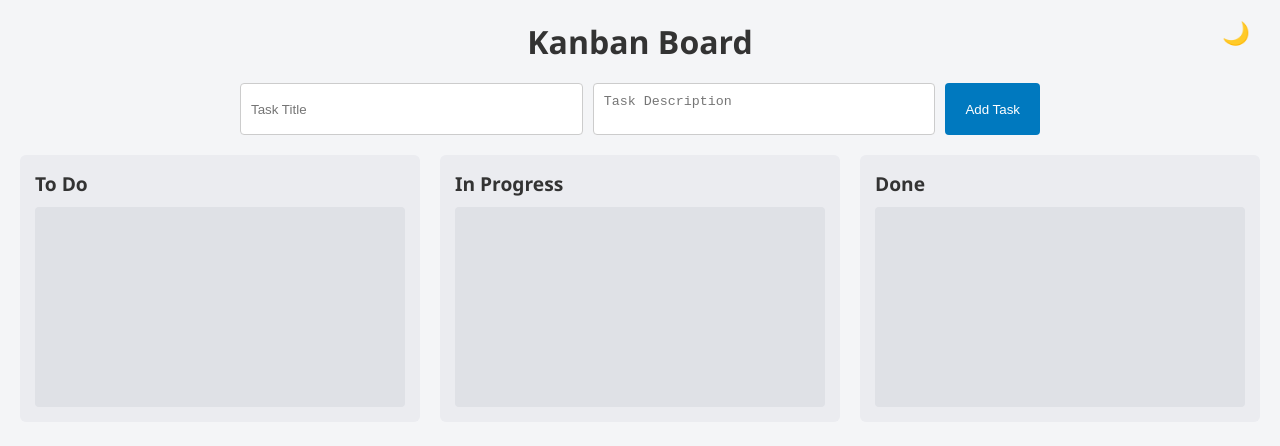
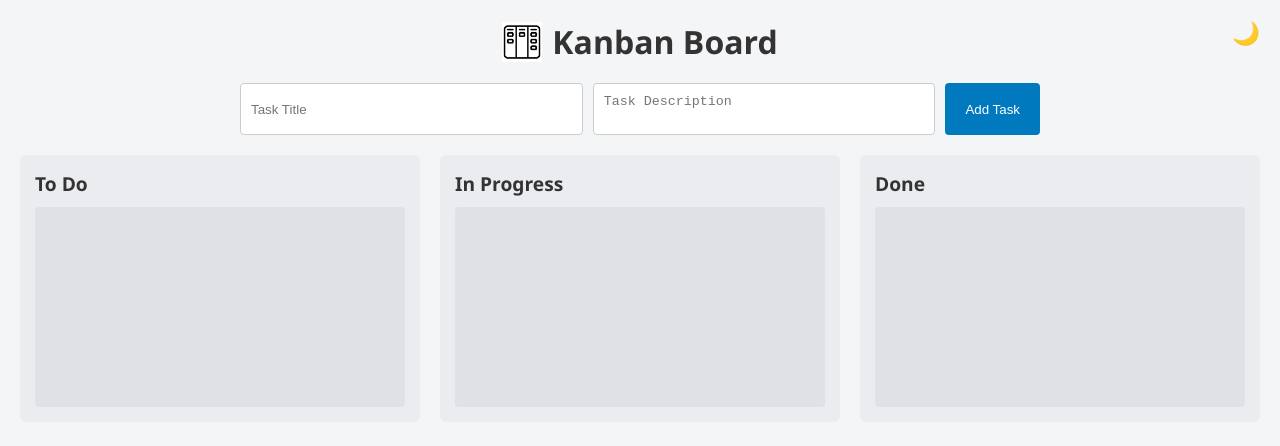
Before and after one commit to dsaikiran01/Dynamic-Kanban-Board, a plain HTML site: page index.html in a window 1280 px wide. Drawn offline with Linux system fonts and the light colour scheme.

Commit message:
added README, icon and logo

```diff
--- a/css/styles.css
+++ b/css/styles.css
@@ -62,11 +62,24 @@ h1 {
   color: var(--text-color);
 }
 
+/* === logo === */
+.logo-title {
+  display: flex;
+  align-items: center;
+  justify-content: center;
+  gap: 10px;
+}
+
+.logo {
+  height: 40px;
+  width: auto;
+}
+
 /* === Theme Toggle === */
 .theme-toggle-btn {
   position: absolute;
   top: 20px;
-  right: 30px;
+  right: 20px;
   background: transparent;
   font-size: 1.4rem;
   border: none;
@@ -217,7 +230,7 @@ h1 {
   padding: 10px;
   margin-bottom: 10px;
   border-radius: 4px;
-  box-shadow: 0 2px 4px rgba(0,0,0,0.1);
+  box-shadow: 0 2px 4px rgba(0, 0, 0, 0.1);
   cursor: grab;
   transition: background-color 0.3s ease, color 0.3s ease;
 }
--- a/index.html
+++ b/index.html
@@ -4,6 +4,7 @@
 <head>
   <meta charset="UTF-8" />
   <meta name="viewport" content="width=device-width, initial-scale=1.0" />
+  <link rel="icon" type="image/x-icon" href="assets/favicon.ico" />
   <title>Dynamic Kanban Board</title>
   <link rel="stylesheet" href="css/styles.css" />
 </head>
@@ -11,7 +12,10 @@
 <body>
 
   <header>
-    <h1>Kanban Board</h1>
+    <div class="logo-title">
+      <img src="assets/logo.png" alt="Logo" class="logo" />
+      <h1>Kanban Board</h1>
+    </div>
     <button id="themeToggle" class="theme-toggle-btn">🌙</button>
   </header>
 
```
Also changed, not shown: assets/demo-dark-mode.png (added), assets/demo-light-mode.png (added), assets/favicon.ico (added), assets/logo.png (added), 1 other file.
